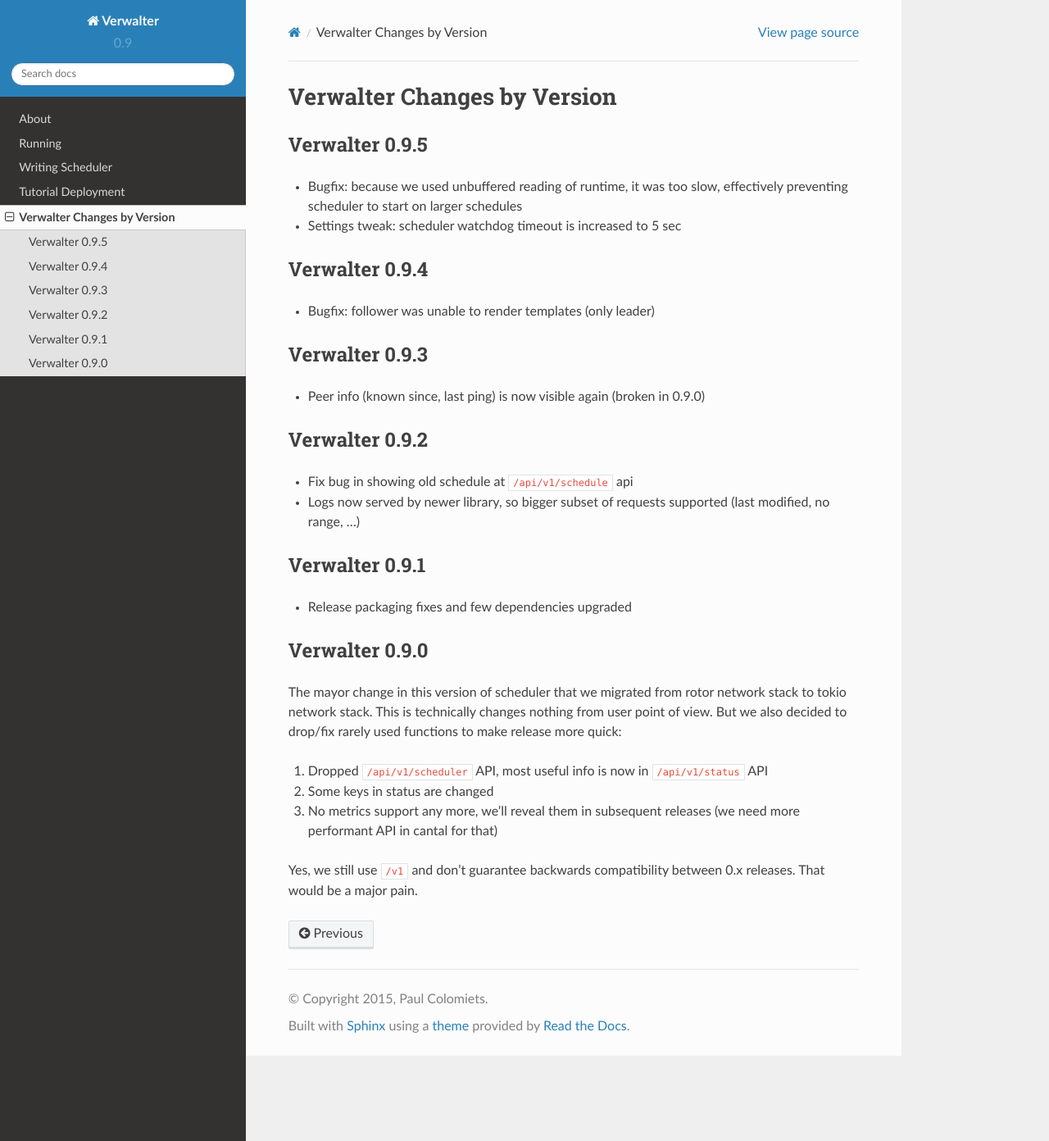
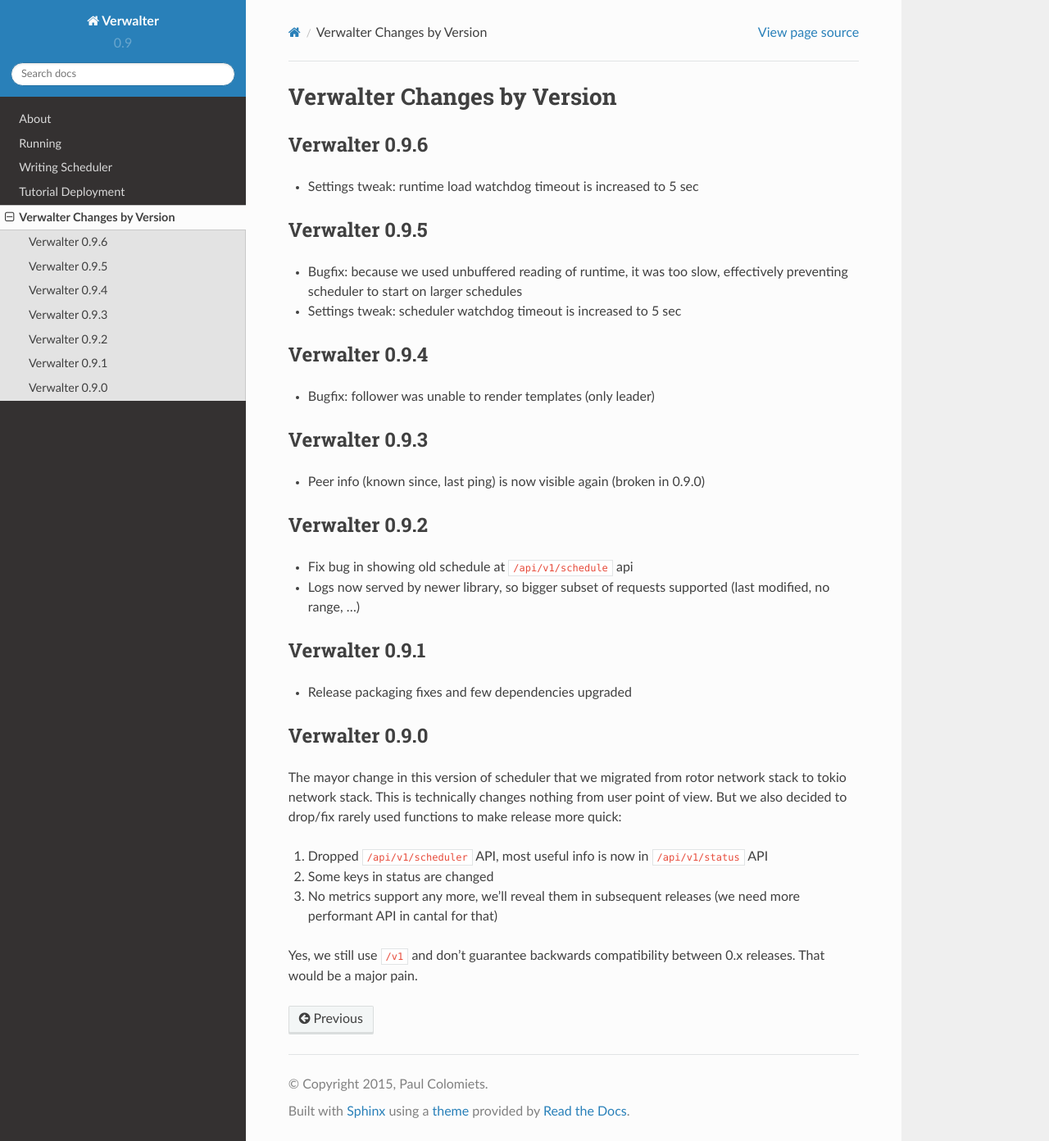
Before and after one commit to tailhook/verwalter, a Sphinx documentation site: the page built from doc/changelog.rst, in a window 1280 px wide and 1392 px high. Shown: the whole window at 82% size. Built offline with Sphinx 7.4.7 and the Read the Docs theme 2.0.0, drawn with Linux system fonts in a browser that asks for light colours.

Commit message:
Tweak runtime load timeout

```diff
--- a/doc/changelog.rst
+++ b/doc/changelog.rst
@@ -1,5 +1,13 @@
 Verwalter Changes by Version
 ============================
+
+
+.. _changelog-0.9.6:
+
+Verwalter 0.9.6
+---------------
+
+* Settings tweak: runtime load watchdog timeout is increased to 5 sec
 
 
 .. _changelog-0.9.5:
```
Also changed, not shown: 1 other file.
